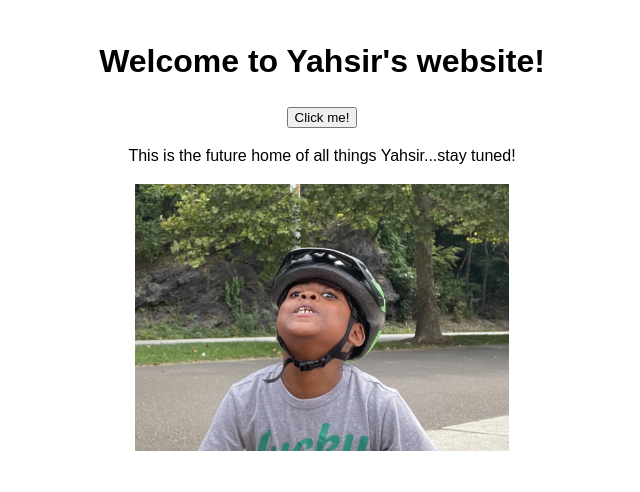
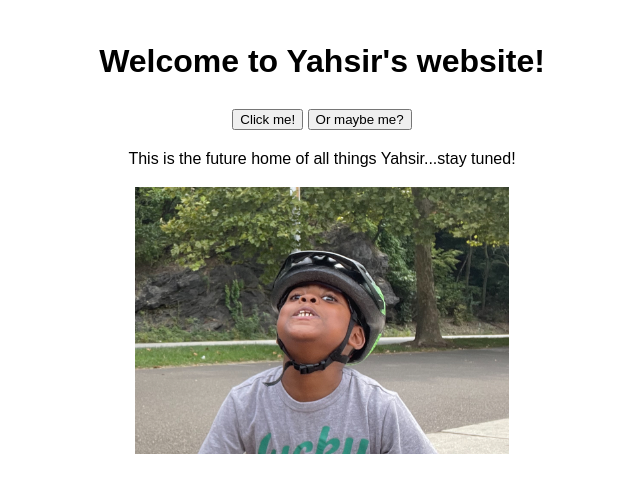
Before and after one commit to jfogiato/yahsirmont, a plain HTML site: page index.html in a window 1280 px wide. Shown: the whole page, without its empty margins (318-958 px from the left). Drawn offline with Linux system fonts and the light colour scheme.

Commit message:
Add goCrazy function

```diff
--- a/index.html
+++ b/index.html
@@ -14,9 +14,14 @@
       Welcome to Yahsir's website!
     </h1>
 
-    <button onclick="changeMainImage()">
-      Click me!
-    </button>
+    <div>
+      <button onclick="changeMainImage()">
+        Click me!
+      </button>
+      <button onclick="goCrazy()">
+        Or maybe me?
+      </button>
+    </div>
 
     <p>
       This is the future home of all things Yahsir...stay tuned!
--- a/script.js
+++ b/script.js
@@ -2,7 +2,10 @@ console.log("Deployed from GH Pages");
 
 // Global Variables
 const mainImage = document.getElementById("main-image");
+const body = document.body;
 
+
+// Functions
 function changeMainImage() {
 
     if (mainImage.src.includes("/Asssets/yahsir_funny_helmet.jpeg")) {
@@ -14,3 +17,29 @@ function changeMainImage() {
     }
 
 };
+
+function goCrazy() {
+
+    // Change the background color randomly
+    const randomColor = `#${Math.floor(Math.random() * 16777215).toString(16)}`;
+    body.style.backgroundColor = randomColor;
+
+    // Rotate the main image
+    const randomRotation = Math.floor(Math.random() * 360);
+    mainImage.style.transform = `rotate(${randomRotation}deg)`;
+
+    // Show a random funny message
+    const messages = [
+        "Why did you click? 🤪",
+        "Woah, things are getting crazy! 🌈",
+        "Look at you, being all curious! 🕵️",
+        "Buckle up, it's zany time! 🎉",
+        "Oops, I think you broke something! 🔧",
+        "One click closer to chaos! 🔥"
+    ];
+
+    const randomMessage = messages[Math.floor(Math.random() * messages.length)];
+
+    // Display the message in an alert
+    alert(randomMessage);
+};
```
Also changed, not shown: 1 other file.
